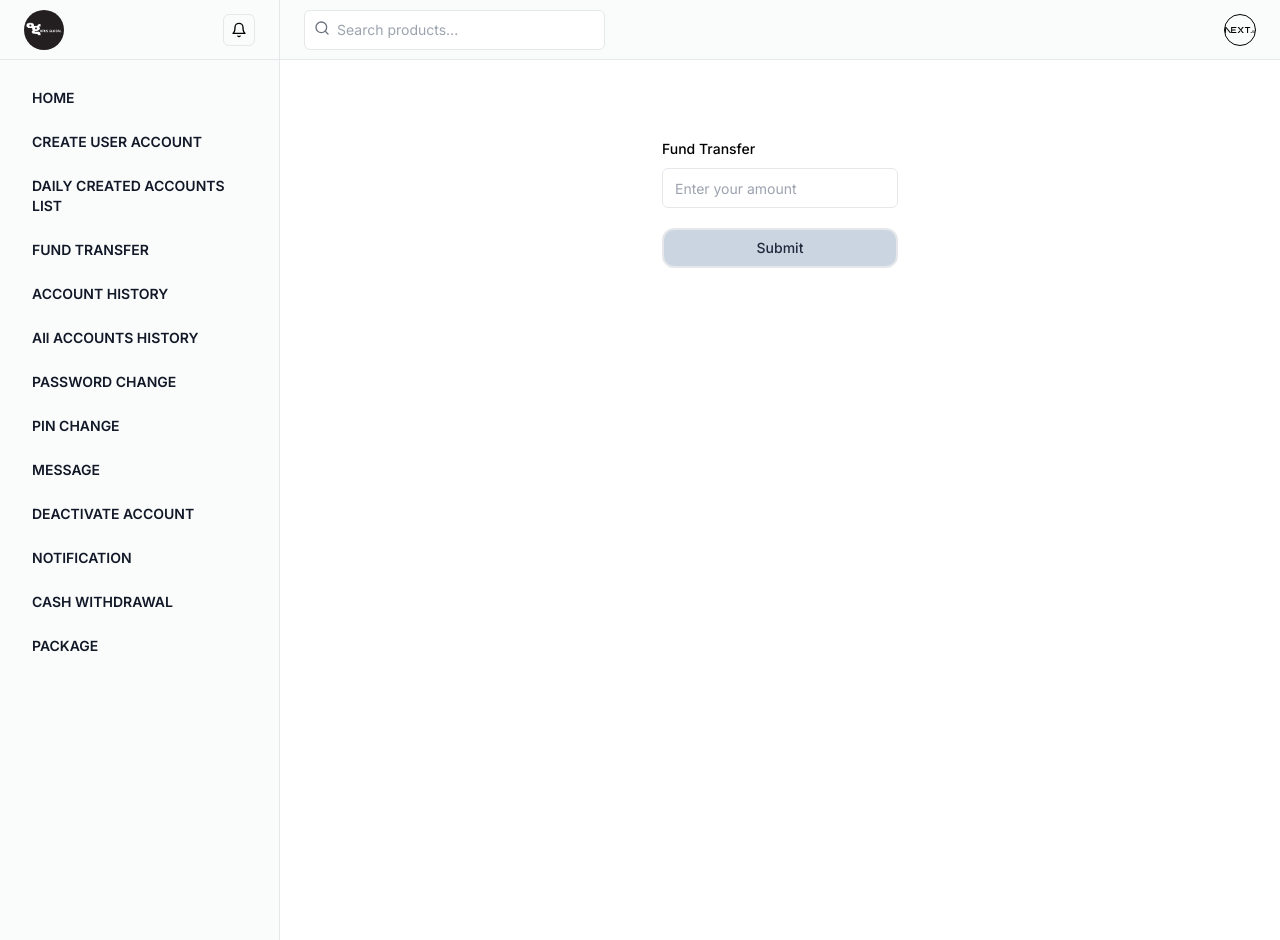
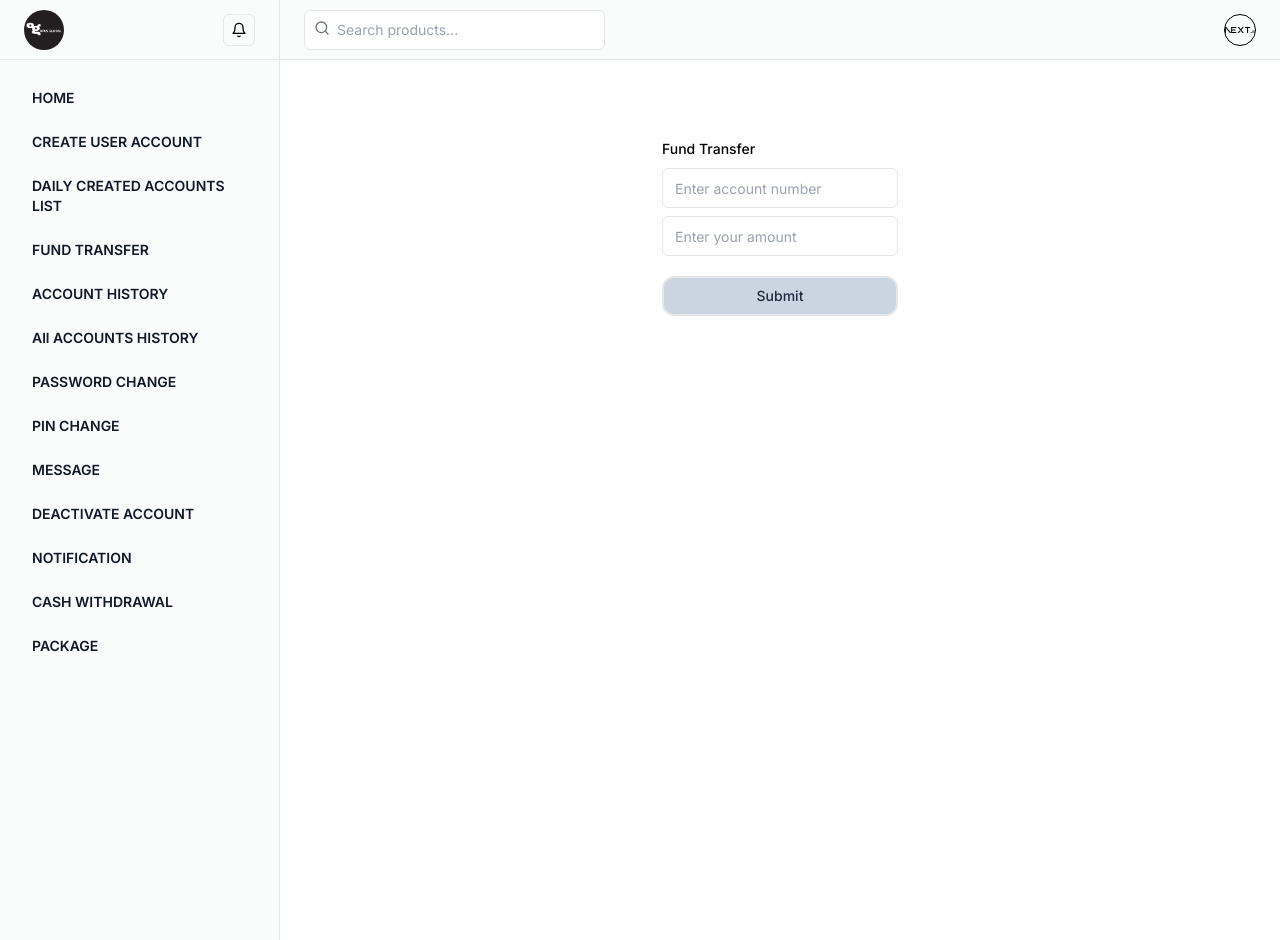
Before and after one commit to mubeenamin/mlm-update, a Next.js app: page /fundTransfer in a window 1280 px wide. Built offline with nearby package versions, Linux system fonts and the light colour scheme.

Commit message:
fund transfer

```diff
--- a/app/component/fundTransfer.tsx
+++ b/app/component/fundTransfer.tsx
@@ -47,6 +47,10 @@ function FundTransfer() {
               <FormItem>
                 <FormLabel>Fund Transfer</FormLabel>
                 <FormControl>
+                  <Input placeholder="Enter account number" {...field} />
+                </FormControl>
+
+                <FormControl>
                   <Input placeholder="Enter your amount" {...field} />
                 </FormControl>
 
```
